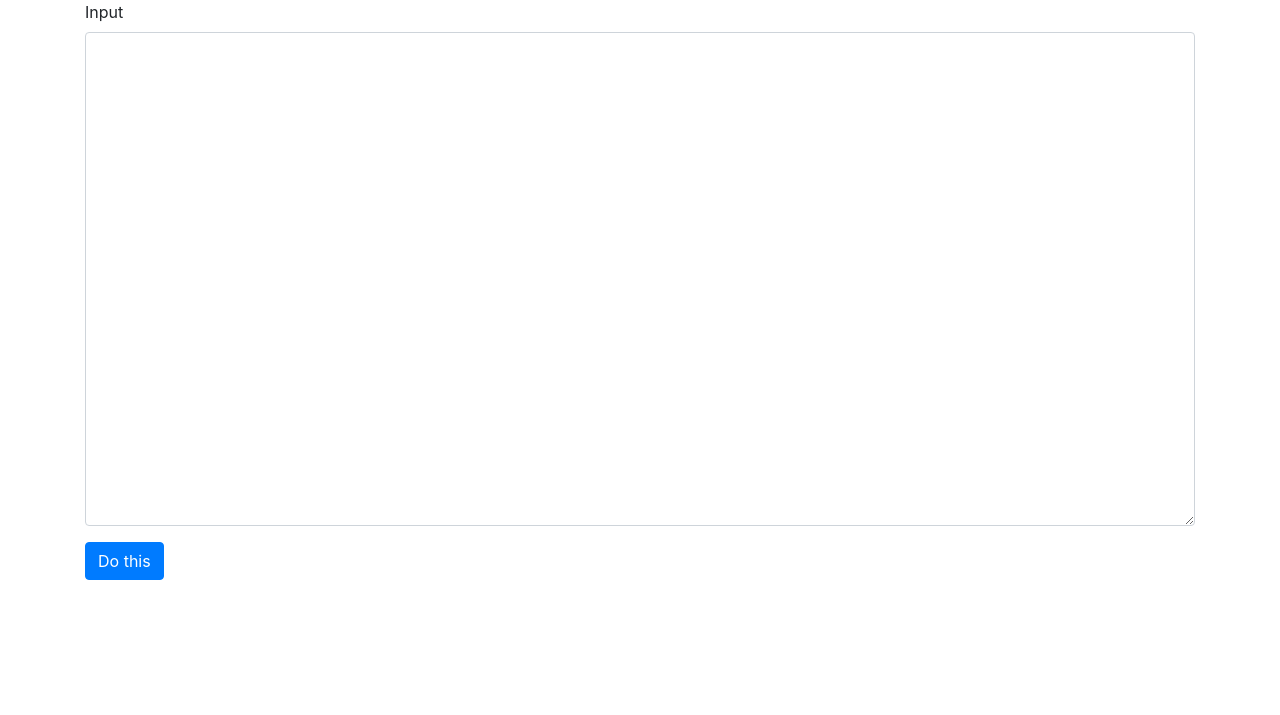
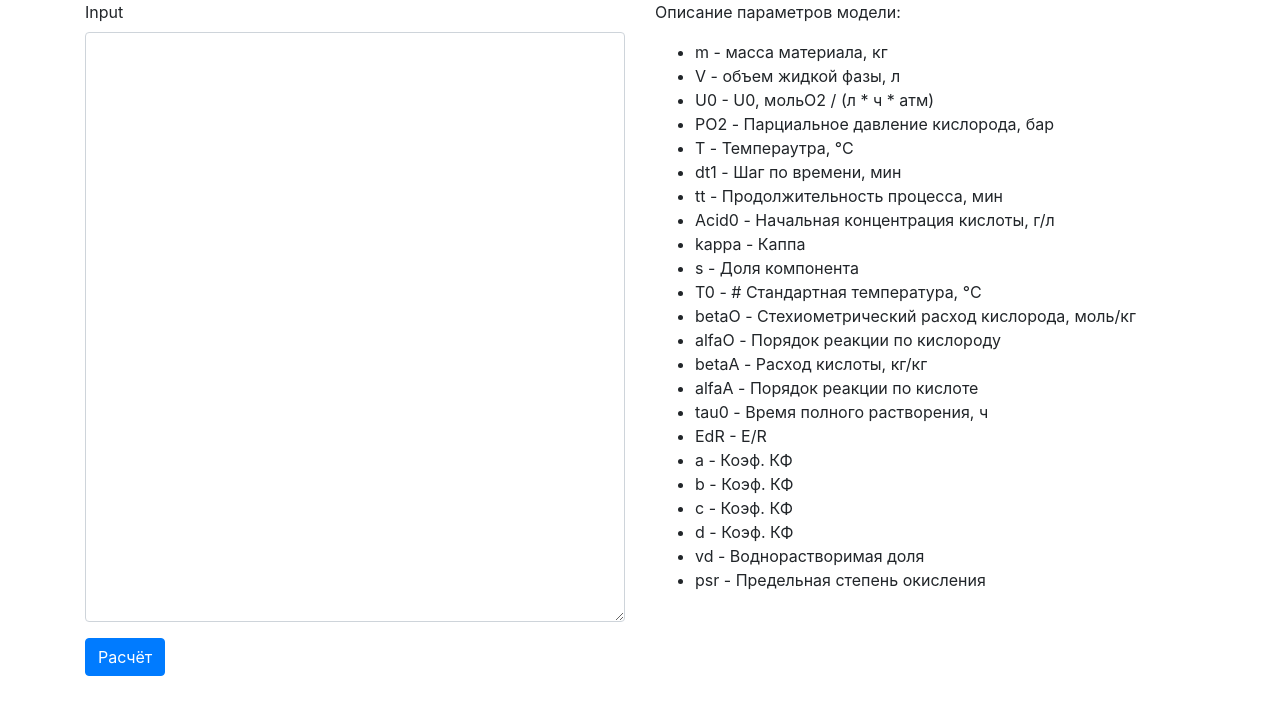
Before and after one commit to ss52/webapp_model, a Flask app: template app/templates/change.html in a window 1280 px wide. Shown: the top 715 px of the page. Run offline with Flask 2, Linux system fonts and the light colour scheme; the template is opened without the code that fills it: values that come from a table or form of the project are taken from there, others are empty; some libraries are stand-ins or nearby versions.

Commit message:
Pretty print of json to edit, model param description

```diff
--- a/app/forms.py
+++ b/app/forms.py
@@ -4,6 +4,5 @@ from wtforms import TextAreaField, SubmitField
 
 
 class Change_json(FlaskForm):
-    # name = StringField('name', validators=[DataRequired()])
-    input_field = TextAreaField('Input', render_kw={"rows": 20, "cols": 10})
-    submit = SubmitField('Do this')
+    input_field = TextAreaField('Input', render_kw={"rows": 24, "cols": 10})
+    submit = SubmitField('Расчёт')
--- a/app/routes.py
+++ b/app/routes.py
@@ -33,12 +33,11 @@ def index():
                 flash("No file part")
                 return redirect(request.url)
             file = request.files["file"]
-            # file.save(os.path.join(uploads_dir, file.filename))
-            # if user does not select file, browser also
-            # submit an empty part without filename
+
             if file.filename == "":
                 flash("No selected file")
                 return redirect(request.url)
+
             if file and allowed_file(file.filename):
                 data = json.load(file)
                 graphJSON, tdata = make_calc(data)
@@ -52,9 +51,11 @@ def index():
                 flash("No file part")
                 return redirect(request.url)
             file = request.files["file"]
+
             if file.filename == "":
                 flash("No selected file")
                 return redirect(request.url)
+
             if file and allowed_file(file.filename):
                 data = json.load(file)
                 return redirect(url_for('change', data=data))
@@ -69,7 +70,8 @@ def change():
     data = request.args['data']
 
     if request.method == "GET":
-        MyForm.input_field.data = data
+        MyForm.input_field.data = data.replace(", ", ",\n")
+        # MyForm.input_field.data = f'test \ntest \n'
 
     if MyForm.validate_on_submit():
         new_data = json.loads(MyForm.input_field.data.replace("'", '"'))
--- a/app/templates/change.html
+++ b/app/templates/change.html
@@ -9,7 +9,7 @@
 {% block content %}
 <div class="container">
     <div class="row">
-        <div class="col">
+        <div class="col-6">
             <form method="POST" action="" class="form-horisontal">
 
                 {{ form.csrf_token }}
@@ -19,6 +19,34 @@
 
             </form>
         </div>
+        <div class="col-6">
+            <p>Описание параметров модели: </p>
+            <ul>
+                <li>m - масса материала, кг</li>
+                <li>V - объем жидкой фазы, л</li>
+                <li>U0 - U0, мольО2 / (л * ч * атм)</li>
+                <li>PO2 - Парциальное давление кислорода, бар</li>
+                <li>T - Темпераутра, °C</li>
+                <li>dt1 - Шаг по времени, мин</li>
+                <li>tt - Продолжительность процесса, мин</li>
+                <li>Acid0 - Начальная концентрация кислоты, г/л</li>
+                <li>kappa - Каппа</li>
+                <li>s - Доля компонента</li>
+                <li>T0 -  # Стандартная температура, °C</li>
+                <li>betaO - Стехиометрический расход кислорода, моль/кг</li>
+                <li>alfaO - Порядок реакции по кислороду</li>
+                <li>betaA - Расход кислоты, кг/кг</li>
+                <li>alfaA - Порядок реакции по кислоте</li>
+                <li>tau0 - Время полного растворения, ч</li>
+                <li>EdR - E/R</li>
+                <li>a - Коэф. КФ</li>
+                <li>b - Коэф. КФ</li>
+                <li>c - Коэф. КФ</li>
+                <li>d - Коэф. КФ</li>
+                <li>vd - Воднорастворимая доля</li>
+                <li>psr - Предельная степень окисления</li>
+            </ul>
+        </div>
     </div>
 </div>
 
```
